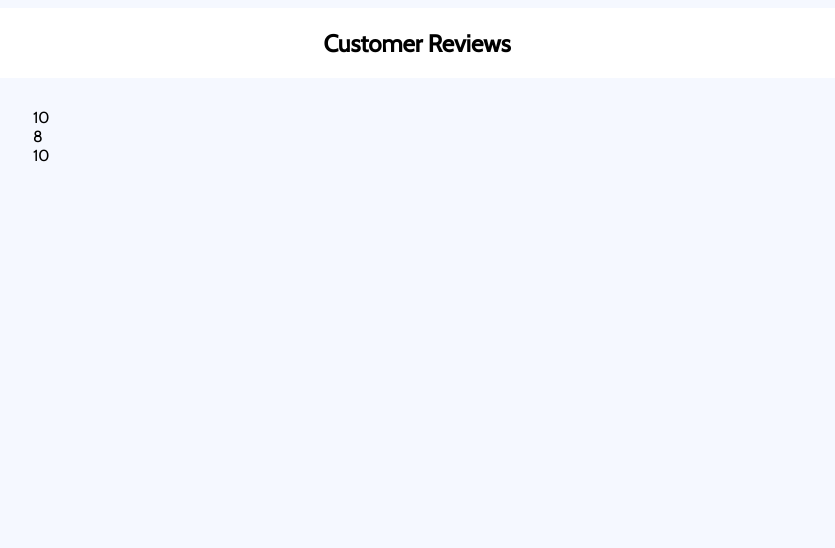
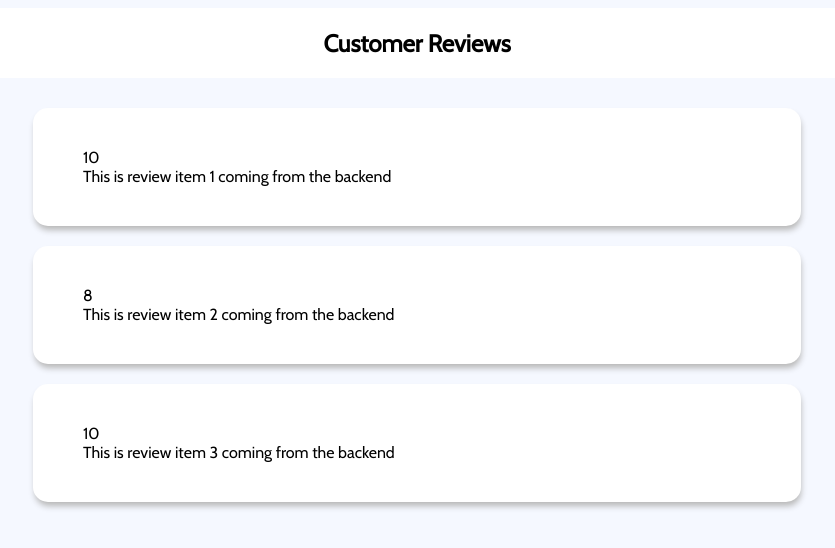
Before and after one commit to austindflatt/customer-reviews, a React (Create React App) app: page / in a window 1280 px wide. Shown: the top 548 px of the page, without its empty margins (223-1058 px from the left). Built offline with nearby package versions, Linux system fonts and the light colour scheme.

Commit message:
installed styled components, so I can use Card component throughout app

```diff
--- a/package.json
+++ b/package.json
@@ -9,6 +9,7 @@
     "react": "^17.0.2",
     "react-dom": "^17.0.2",
     "react-scripts": "5.0.0",
+    "styled-components": "^5.3.3",
     "web-vitals": "^2.1.4"
   },
   "scripts": {
--- a/src/App.js
+++ b/src/App.js
@@ -1,6 +1,7 @@
 import { useState } from 'react'
 import Header from './components/Header'
 import ReviewList from './components/ReviewList'
+import GlobalStyle from './components/styles/GlobalStyle'
 
 function App() {
     const [review, setReview] = useState(
@@ -27,6 +28,7 @@ function App() {
         <Header />
         <div className="container">
             <ReviewList review={review} />
+            <GlobalStyle />
         </div>
         </>
     )
--- a/src/components/ReviewItem.jsx
+++ b/src/components/ReviewItem.jsx
@@ -1,17 +1,24 @@
 // Shows a single review item that will include the rating and text.
 
 import React from 'react'
-import { useState } from 'react'
+import styled from 'styled-components';
 
-function ReviewItem() {
-    const [rating, setRating] = useState(7) // 7 is the default for useState
-    const [text, setText] = useState('Example of a review item')
+export const Card = styled.div`
+    background-color: #fff;
+    color: #000;
+    border-radius: 15px;
+    box-shadow: 1px 5px 6px -1px #b7b7b7;
+    padding: 40px 50px;
+    margin: 20px 0;
+    position: relative;
+`;
 
+function ReviewItem({ item }) {
   return (
-    <div className='card'>
-        <div className="rating-display">{rating}</div>
-        <div className="text-display">{text}</div>
-    </div>
+    <Card>
+        <div className="rating-display">{item.rating}</div>
+        <div className="text-display">{item.text}</div>
+    </Card>
   )
 }
 
--- a/src/components/ReviewList.jsx
+++ b/src/components/ReviewList.jsx
@@ -1,4 +1,5 @@
 import React from 'react'
+import ReviewItem from './ReviewItem'
 
 // Destructured props below:
 function ReviewList({ review }) {
@@ -9,9 +10,7 @@ function ReviewList({ review }) {
   return (
     <div className="reviews-list">
         {review.map((item) => (
-            <div>
-                {item.rating}
-            </div>
+            <ReviewItem key={item.id} item={item} />
         ))}
     </div>
   )
--- /dev/null
+++ b/src/components/styles/GlobalStyle.js
@@ -0,0 +1,16 @@
+import { createGlobalStyle } from 'styled-components'
+
+const GlobalStyle = createGlobalStyle`
+    body {
+        background-color: #f5f8ff;
+        font-family: Cabin;
+    }
+
+    .container {
+        max-width: 768px;
+        margin: auto;
+        padding: 0 20px;
+    }
+`
+
+export default GlobalStyle
--- a/src/index.css
+++ b/src/index.css
@@ -1,15 +1,4 @@
 @import url('https://fonts.googleapis.com/css2?family=Cabin&display=swap');
-
-body {
-    background-color: #f5f8ff;
-    font-family: Cabin;
-}
-
-.container {
-    max-width: 768px;
-    margin: auto;
-    padding: 0 20px;
-}
 
 header {
     height: 70px;
@@ -19,13 +8,3 @@ header {
     align-items: center;
     margin-bottom: 30px;
 }
-
-.card {
-    background-color: #fff;
-    color: #000;
-    border-radius: 15px;
-    box-shadow: 1px 5px 6px -1px #b7b7b7;
-    padding: 40px 50px;
-    margin: 20px 0;
-    position: relative;
-}
```
Also changed, not shown: 1 other file (tests, documents, lock files or other folders).
